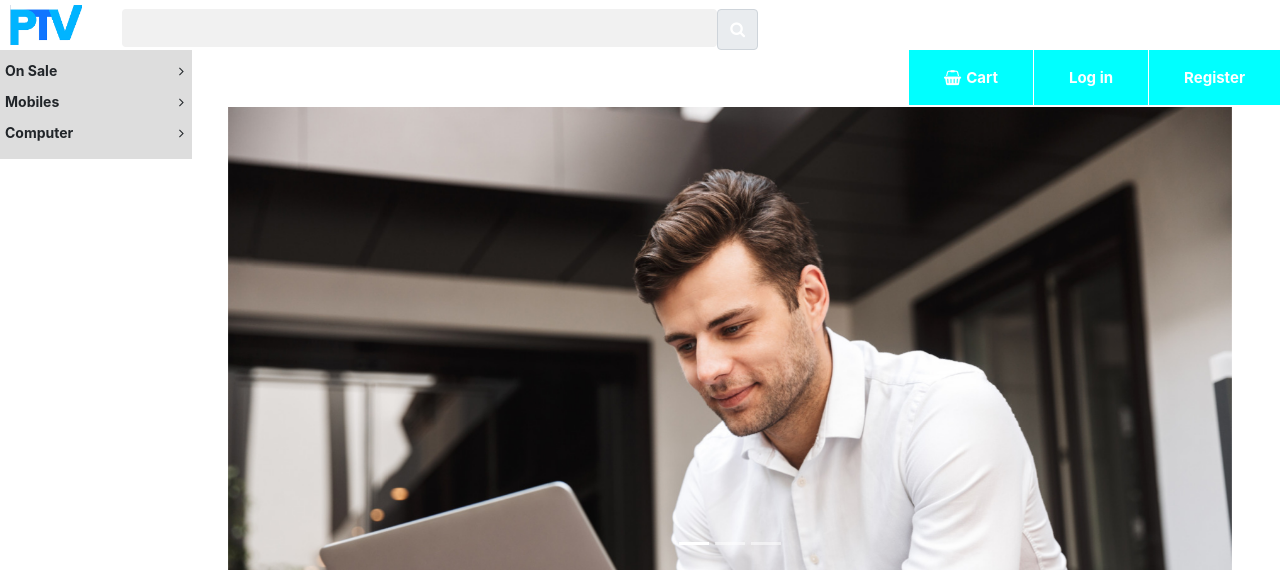
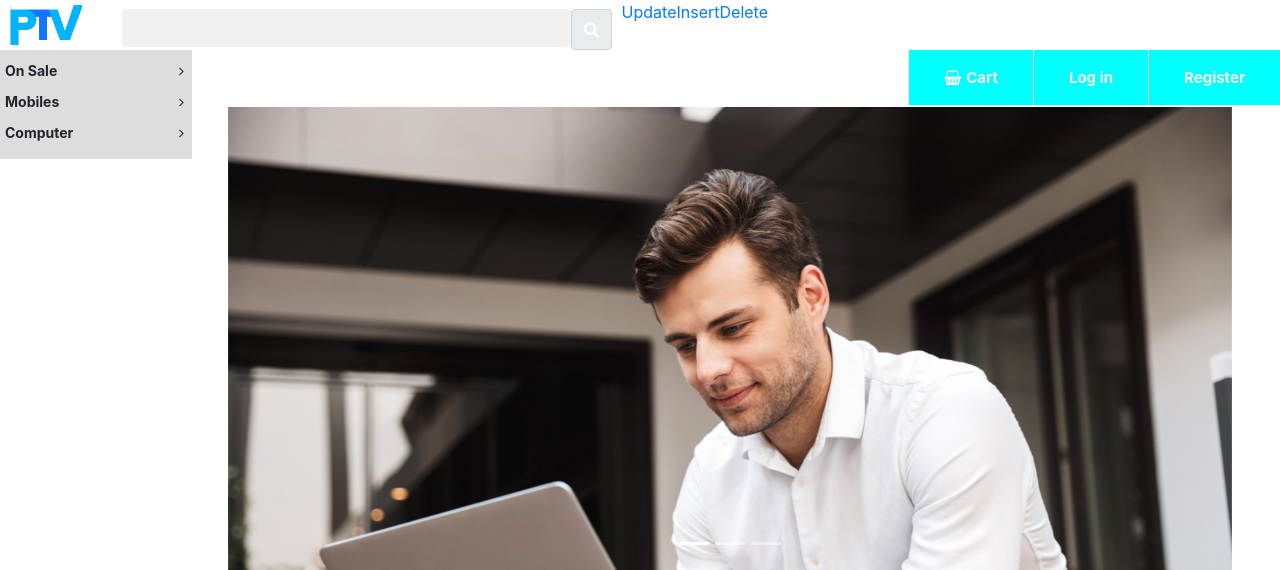
Before and after one commit to ptvstudio/thulan2, a PHP site: page / in a window 1280 px wide; the page is wider, and only the part inside the window is pictured. Shown: the top 570 px of that part. Run offline with PHP 8.4, Linux system fonts and the light colour scheme.

Commit message:
THem link

```diff
--- a/PhpProject1/index.php
+++ b/PhpProject1/index.php
@@ -18,6 +18,15 @@
 <a href="PTVOnline.php"><img src="Images/Logo.png" class="logo"></a>
 <input type=text class="form-control">
 <span class="input-group-text"><i class="fa fa-search"></i></span>
+<div class="cc">
+    <a href="Update.php">Update</a>
+</div>
+<div class="cc">
+    <a href="Insert.php">Insert</a>
+</div>
+<div class="cc">
+    <a href="Delete.php">Delete</a>
+</div>
 </div>
 </div>
 <div class="menu-bar">
```
